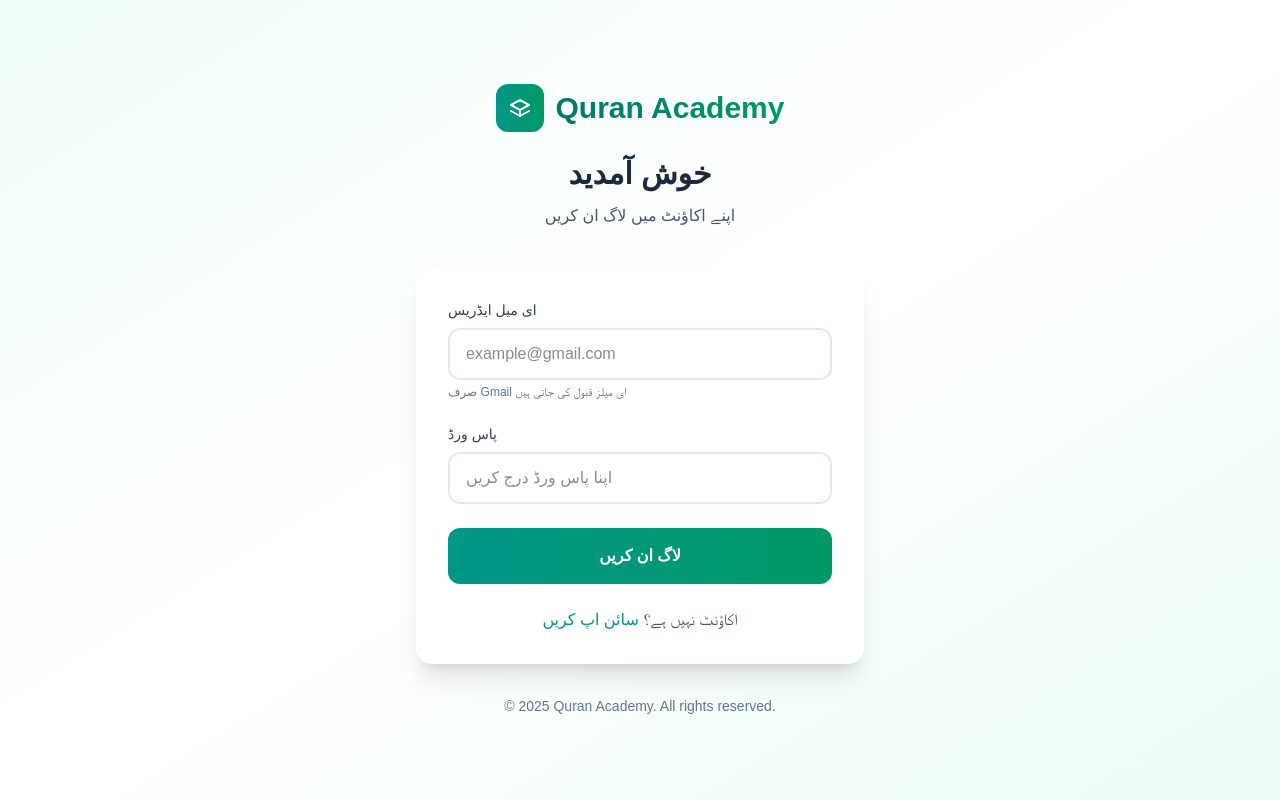
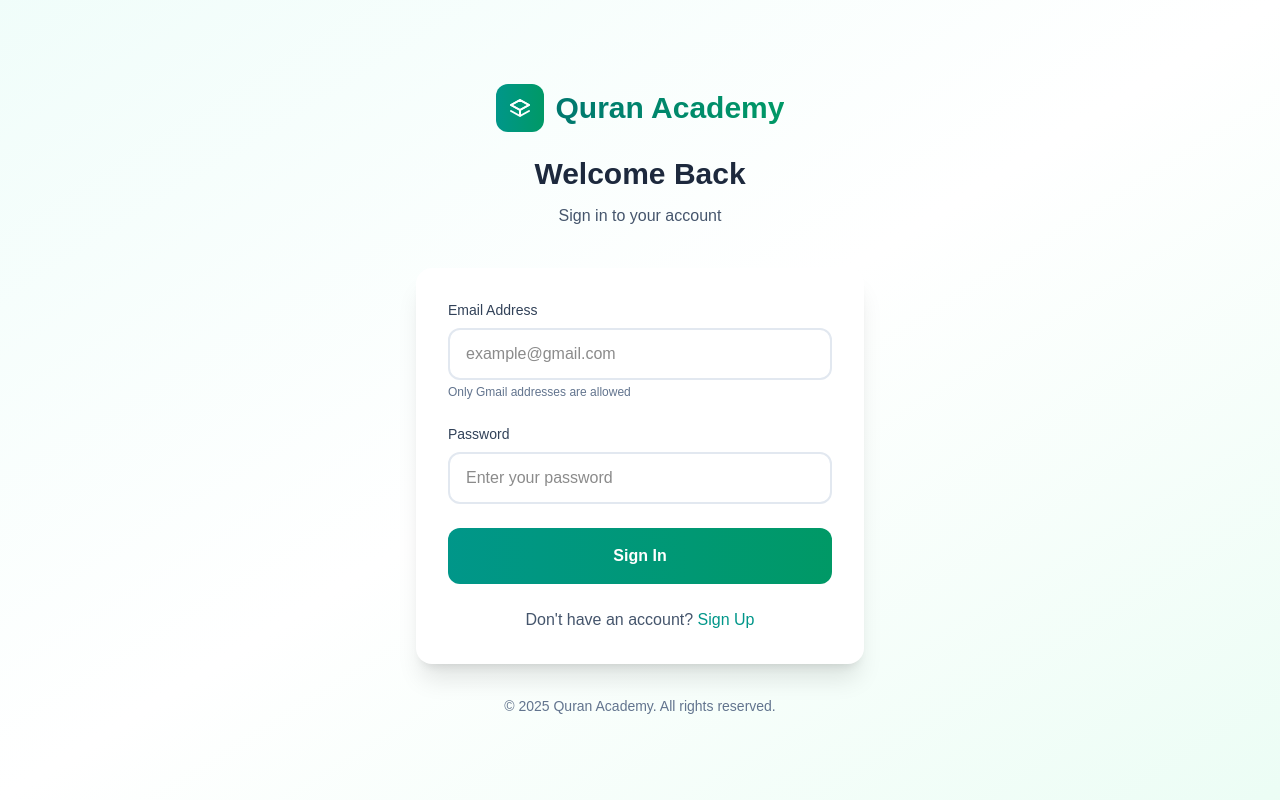
Before and after one commit to msajidjami/acdmy, a Next.js app: page /login in a window 1280 px wide. Built offline with nearby package versions, Linux system fonts and the light colour scheme; no server answers.

Commit message:
اب درست کیا مکمل

```diff
--- a/app/login/page.tsx
+++ b/app/login/page.tsx
@@ -1,4 +1,3 @@
-// app/login/page.tsx
 'use client';
 
 import { useState } from 'react';
@@ -37,15 +36,14 @@ export default function LoginPage() {
     setError('');
     setLoading(true);
 
-    // بنیادی ویلیڈیشن
     if (!formData.email || !formData.password) {
-      setError('ای میل اور پاس ورڈ درکار ہیں');
+      setError('Email and password are required');
       setLoading(false);
       return;
     }
 
     if (!formData.email.endsWith('@gmail.com')) {
-      setError('صرف Gmail ای میل کی اجازت ہے');
+      setError('Only Gmail addresses are allowed');
       setLoading(false);
       return;
     }
@@ -63,13 +61,12 @@ export default function LoginPage() {
       const data = await response.json();
 
       if (response.ok && data.success) {
-        // کامیابی پر ہوم پیج پر ری ڈائریکٹ
         router.push('/');
       } else {
-        setError(data.message || 'لاگ ان ناکام ہوا – ای میل یا پاس ورڈ غلط ہے');
+        setError(data.message || 'Login failed – Invalid email or password');
       }
     } catch (err) {
-      setError('سرور سے رابطہ نہیں ہو سکا، دوبارہ کوشش کریں');
+      setError('Unable to connect to server. Please try again.');
     } finally {
       setLoading(false);
     }
@@ -83,7 +80,6 @@ export default function LoginPage() {
       className="min-h-screen bg-gradient-to-br from-teal-50 via-white to-emerald-50 flex items-center justify-center p-4"
     >
       <div className="max-w-md w-full">
-        {/* Header */}
         <div className="text-center mb-10">
           <Link href="/" className="inline-block">
             <div className="flex items-center justify-center space-x-3 mb-6">
@@ -99,15 +95,10 @@ export default function LoginPage() {
               </h1>
             </div>
           </Link>
-          <h2 className="text-3xl font-bold text-slate-800 mb-3">
-            خوش آمدید
-          </h2>
-          <p className="text-slate-600">
-            اپنے اکاؤنٹ میں لاگ ان کریں
-          </p>
+          <h2 className="text-3xl font-bold text-slate-800 mb-3">Welcome Back</h2>
+          <p className="text-slate-600">Sign in to your account</p>
         </div>
 
-        {/* Error Message */}
         {error && (
           <motion.div
             initial={{ opacity: 0, y: -10 }}
@@ -118,13 +109,9 @@ export default function LoginPage() {
           </motion.div>
         )}
 
-        {/* Login Form */}
         <form onSubmit={handleSubmit} className="bg-white rounded-2xl shadow-xl p-8 space-y-6">
-          {/* Email */}
           <div>
-            <label className="block text-sm font-medium text-slate-700 mb-2">
-              ای میل ایڈریس
-            </label>
+            <label className="block text-sm font-medium text-slate-700 mb-2">Email Address</label>
             <input
               type="email"
               name="email"
@@ -134,26 +121,22 @@ export default function LoginPage() {
               placeholder="example@gmail.com"
               required
             />
-            <p className="text-xs text-slate-500 mt-1">صرف Gmail ای میلز قبول کی جاتی ہیں</p>
+            <p className="text-xs text-slate-500 mt-1">Only Gmail addresses are allowed</p>
           </div>
 
-          {/* Password */}
           <div>
-            <label className="block text-sm font-medium text-slate-700 mb-2">
-              پاس ورڈ
-            </label>
+            <label className="block text-sm font-medium text-slate-700 mb-2">Password</label>
             <input
               type="password"
               name="password"
               value={formData.password}
               onChange={handleChange}
               className="w-full px-4 py-3 border-2 border-slate-200 rounded-xl focus:border-teal-500 focus:ring-2 focus:ring-teal-200 transition outline-none"
-              placeholder="اپنا پاس ورڈ درج کریں"
+              placeholder="Enter your password"
               required
             />
           </div>
 
-          {/* Submit Button */}
           <motion.button
             whileHover={{ scale: 1.02 }}
             whileTap={{ scale: 0.98 }}
@@ -161,21 +144,19 @@ export default function LoginPage() {
             disabled={loading}
             className="w-full bg-gradient-to-r from-teal-600 to-emerald-600 text-white py-4 rounded-xl font-bold hover:shadow-xl disabled:opacity-50 disabled:cursor-not-allowed transition-all"
           >
-            {loading ? 'لاگ ان ہو رہا ہے...' : 'لاگ ان کریں'}
+            {loading ? 'Signing in...' : 'Sign In'}
           </motion.button>
 
-          {/* Signup Link */}
           <div className="text-center">
             <p className="text-slate-600">
-              اکاؤنٹ نہیں ہے؟{' '}
+              Don't have an account?{' '}
               <Link href="/signup" className="text-teal-600 hover:text-teal-700 font-medium">
-                سائن اپ کریں
+                Sign Up
               </Link>
             </p>
           </div>
         </form>
 
-        {/* Footer */}
         <div className="mt-8 text-center text-slate-500 text-sm">
           <p>© 2025 Quran Academy. All rights reserved.</p>
         </div>
--- a/app/signup/page.tsx
+++ b/app/signup/page.tsx
@@ -1,7 +1,6 @@
-// app/signup/page.tsx
 'use client';
 
-import { useState, useEffect } from 'react';
+import { useState } from 'react';
 import { useRouter } from 'next/navigation';
 import { motion, Variants } from 'framer-motion';
 import Link from 'next/link';
@@ -35,7 +34,6 @@ export default function SignupPage() {
   const [showPassword, setShowPassword] = useState(false);
   const [showConfirmPassword, setShowConfirmPassword] = useState(false);
 
-  // ایڈمن پاس ورڈ (بیک اینڈ سے میچ)
   const ADMIN_PASSWORD = "Adm!nP@ssw0rd313";
 
   const [formData, setFormData] = useState({
@@ -46,7 +44,6 @@ export default function SignupPage() {
     secretCode: '',
   });
 
-  // ایڈمن موڈ چیک
   const isAdminMode = formData.password === ADMIN_PASSWORD;
 
   const handleChange = (e: React.ChangeEvent<HTMLInputElement>) => {
@@ -59,30 +56,28 @@ export default function SignupPage() {
     setError('');
     setSuccess(false);
 
-    // بنیادی ویلیڈیشن
     if (!formData.name || !formData.email || !formData.password || !formData.confirmPassword) {
-      setError('تمام فیلڈز درکار ہیں');
+      setError('All fields are required');
       return;
     }
 
     if (!formData.email.endsWith('@gmail.com')) {
-      setError('صرف Gmail ای میل ایڈریس کی اجازت ہے');
+      setError('Only Gmail addresses are allowed');
       return;
     }
 
     if (formData.password !== formData.confirmPassword) {
-      setError('پاس ورڈز مماثل نہیں ہیں');
+      setError('Passwords do not match');
       return;
     }
 
     if (formData.password.length < 6) {
-      setError('پاس ورڈ کم از کم 6 حروف کا ہونا چاہیے');
+      setError('Password must be at least 6 characters');
       return;
     }
 
-    // اگر ایڈمن موڈ ہے تو سیکرٹ کوڈ چیک کریں
     if (isAdminMode && !formData.secretCode.trim()) {
-      setError('ایڈمن اکاؤنٹ کے لیے سیکرٹ کوڈ درکار ہے');
+      setError('Secret code is required for admin account');
       return;
     }
 
@@ -108,10 +103,10 @@ export default function SignupPage() {
           router.push('/login');
         }, 3000);
       } else {
-        setError(data.message || 'سائن اپ ناکام ہوا');
+        setError(data.message || 'Signup failed');
       }
     } catch (err) {
-      setError('سرور سے رابطہ نہیں ہو سکا، دوبارہ کوشش کریں');
+      setError('Unable to connect to server. Please try again.');
     } finally {
       setLoading(false);
     }
@@ -125,7 +120,6 @@ export default function SignupPage() {
       className="min-h-screen flex items-center justify-center bg-gradient-to-br from-blue-50 to-indigo-100 py-12 px-4"
     >
       <div className="max-w-md w-full">
-        {/* Header */}
         <div className="text-center mb-10">
           <motion.div
             className="mx-auto h-16 w-16 bg-gradient-to-r from-blue-500 to-indigo-600 rounded-full flex items-center justify-center mb-4"
@@ -133,11 +127,10 @@ export default function SignupPage() {
           >
             <UserIcon className="h-8 w-8 text-white" />
           </motion.div>
-          <h2 className="text-3xl font-bold text-gray-900">اکاؤنٹ بنائیں</h2>
-          <p className="mt-2 text-sm text-gray-600">Quran Academy میں خوش آمدید</p>
+          <h2 className="text-3xl font-bold text-gray-900">Create Account</h2>
+          <p className="mt-2 text-sm text-gray-600">Welcome to Quran Academy</p>
         </div>
 
-        {/* Error / Success Message */}
         {error && (
           <div className="mb-6 p-4 bg-red-50 border border-red-200 rounded-xl text-red-700 text-sm">
             {error}
@@ -147,15 +140,13 @@ export default function SignupPage() {
         {success && (
           <div className="mb-6 p-4 bg-green-50 border border-green-200 rounded-xl text-green-700 text-sm text-center">
             <CheckCircleIcon className="h-6 w-6 mx-auto mb-2" />
-            اکاؤنٹ کامیابی سے بن گیا! لاگ ان صفحہ پر جا رہے ہیں...
+            Account created successfully! Redirecting to login...
           </div>
         )}
 
-        {/* Form */}
         <form onSubmit={handleSubmit} className="bg-white p-8 rounded-2xl shadow-xl border border-gray-200 space-y-6">
-          {/* Name */}
           <div>
-            <label className="block text-sm font-medium text-gray-700 mb-1">مکمل نام</label>
+            <label className="block text-sm font-medium text-gray-700 mb-1">Full Name</label>
             <div className="relative">
               <UserIcon className="absolute left-3 top-3 h-5 w-5 text-gray-400" />
               <input
@@ -165,14 +156,13 @@ export default function SignupPage() {
                 onChange={handleChange}
                 required
                 className="w-full pl-10 pr-4 py-3 border border-gray-300 rounded-lg focus:outline-none focus:ring-2 focus:ring-indigo-500"
-                placeholder="اپنا مکمل نام درج کریں"
+                placeholder="Enter your full name"
               />
             </div>
           </div>
 
-          {/* Email */}
           <div>
-            <label className="block text-sm font-medium text-gray-700 mb-1">ای میل</label>
+            <label className="block text-sm font-medium text-gray-700 mb-1">Email</label>
             <div className="relative">
               <EnvelopeIcon className="absolute left-3 top-3 h-5 w-5 text-gray-400" />
               <input
@@ -185,12 +175,11 @@ export default function SignupPage() {
                 placeholder="example@gmail.com"
               />
             </div>
-            <p className="text-xs text-gray-500 mt-1">صرف Gmail ای میلز قبول کی جاتی ہیں</p>
+            <p className="text-xs text-gray-500 mt-1">Only Gmail addresses are allowed</p>
           </div>
 
-          {/* Password */}
           <div>
-            <label className="block text-sm font-medium text-gray-700 mb-1">پاس ورڈ</label>
+            <label className="block text-sm font-medium text-gray-700 mb-1">Password</label>
             <div className="relative">
               <LockClosedIcon className="absolute left-3 top-3 h-5 w-5 text-gray-400" />
               <input
@@ -201,7 +190,7 @@ export default function SignupPage() {
                 required
                 minLength={6}
                 className="w-full pl-10 pr-12 py-3 border border-gray-300 rounded-lg focus:outline-none focus:ring-2 focus:ring-indigo-500"
-                placeholder="پاس ورڈ درج کریں"
+                placeholder="Enter password"
               />
               <button type="button" onClick={() => setShowPassword(!showPassword)} className="absolute right-3 top-3">
                 {showPassword ? <EyeSlashIcon className="h-5 w-5 text-gray-400" /> : <EyeIcon className="h-5 w-5 text-gray-400" />}
@@ -209,9 +198,8 @@ export default function SignupPage() {
             </div>
           </div>
 
-          {/* Confirm Password */}
           <div>
-            <label className="block text-sm font-medium text-gray-700 mb-1">پاس ورڈ کی تصدیق</label>
+            <label className="block text-sm font-medium text-gray-700 mb-1">Confirm Password</label>
             <div className="relative">
               <LockClosedIcon className="absolute left-3 top-3 h-5 w-5 text-gray-400" />
               <input
@@ -221,7 +209,7 @@ export default function SignupPage() {
                 onChange={handleChange}
                 required
                 className="w-full pl-10 pr-12 py-3 border border-gray-300 rounded-lg focus:outline-none focus:ring-2 focus:ring-indigo-500"
-                placeholder="پاس ورڈ دوبارہ درج کریں"
+                placeholder="Confirm password"
               />
               <button type="button" onClick={() => setShowConfirmPassword(!showConfirmPassword)} className="absolute right-3 top-3">
                 {showConfirmPassword ? <EyeSlashIcon className="h-5 w-5 text-gray-400" /> : <EyeIcon className="h-5 w-5 text-gray-400" />}
@@ -229,18 +217,16 @@ export default function SignupPage() {
             </div>
           </div>
 
-          {/* Admin Secret Code – صرف جب ایڈمن پاس ورڈ درج ہو */}
           {isAdminMode && (
             <motion.div
               initial={{ opacity: 0, height: 0 }}
               animate={{ opacity: 1, height: 'auto' }}
-              exit={{ opacity: 0, height: 0 }}
               className="space-y-2"
             >
               <div className="p-3 bg-green-50 border border-green-200 rounded-lg text-sm text-green-800 text-center font-medium">
-                ایڈمن موڈ فعال ہو گیا! اب سیکرٹ کوڈ درج کریں
+                Admin Mode Activated! Enter the secret code
               </div>
-              <label className="block text-sm font-medium text-gray-700 mb-1">ایڈمن سیکرٹ کوڈ</label>
+              <label className="block text-sm font-medium text-gray-700 mb-1">Admin Secret Code</label>
               <div className="relative">
                 <KeyIcon className="absolute left-3 top-3 h-5 w-5 text-gray-400" />
                 <input
@@ -250,13 +236,12 @@ export default function SignupPage() {
                   onChange={handleChange}
                   required={isAdminMode}
                   className="w-full pl-10 pr-4 py-3 border-2 border-green-300 rounded-lg focus:outline-none focus:ring-2 focus:ring-green-500"
-                  placeholder="سیکرٹ کوڈ درج کریں"
+                  placeholder="Enter secret code"
                 />
               </div>
             </motion.div>
           )}
 
-          {/* Submit Button */}
           <motion.button
             whileHover={{ scale: 1.02 }}
             whileTap={{ scale: 0.98 }}
@@ -264,11 +249,11 @@ export default function SignupPage() {
             disabled={loading}
             className="w-full py-3 bg-gradient-to-r from-blue-600 to-indigo-600 text-white font-semibold rounded-lg disabled:opacity-50 transition"
           >
-            {loading ? 'اکاؤنٹ بنا رہے ہیں...' : isAdminMode ? 'ایڈمن اکاؤنٹ بنائیں' : 'اکاؤنٹ بنائیں'}
+            {loading ? 'Creating account...' : isAdminMode ? 'Create Admin Account' : 'Create Account'}
           </motion.button>
 
           <p className="text-center text-sm text-gray-600">
-            پہلے سے اکاؤنٹ ہے؟ <Link href="/login" className="text-indigo-600 font-medium hover:underline">لاگ ان کریں</Link>
+            Already have an account? <Link href="/login" className="text-indigo-600 font-medium hover:underline">Sign In</Link>
           </p>
         </form>
       </div>
```
